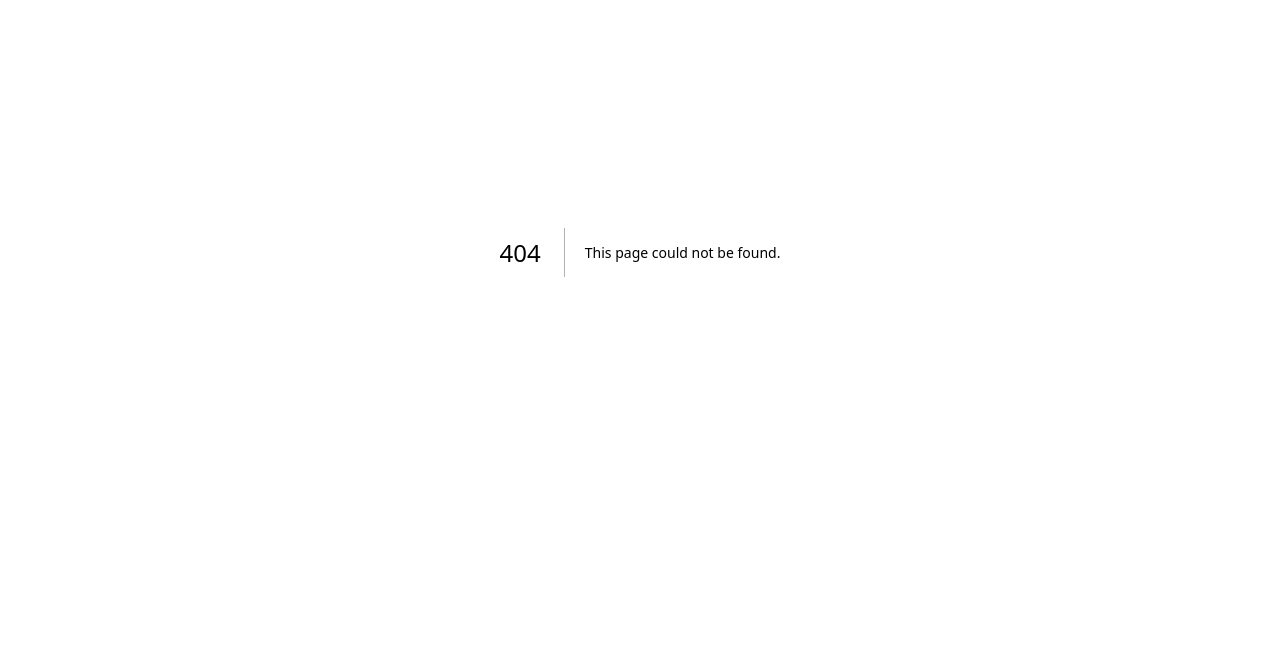
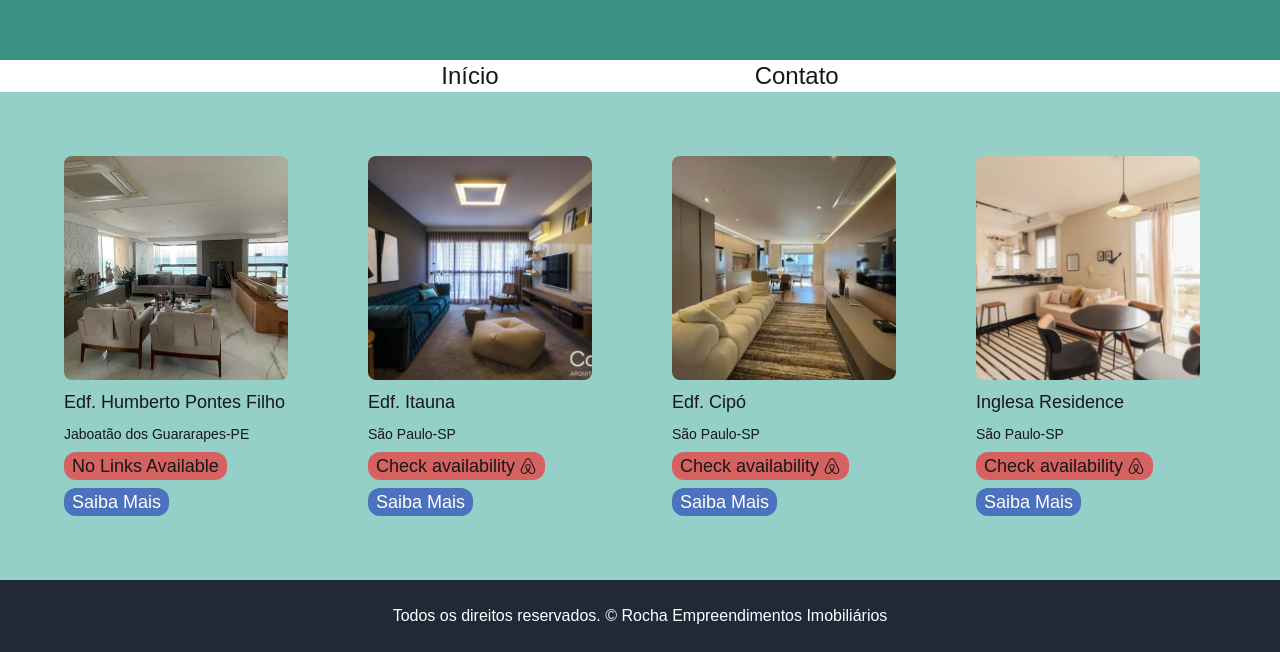
Before and after one commit to pedrocnadais/rocha-app, a Next.js app: page /propriedades in a window 1280 px wide. Before the commit this address had no page. Shown: the part 148-800 px from the top of the page. Built offline with nearby package versions, Linux system fonts and the light colour scheme; no server answers.

Commit message:
fix: changed page names

```diff
--- a/src/app/home/page.tsx
+++ b/src/app/inicio/page.tsx
@@ -10,8 +10,8 @@ import PropertyCard from "@/Components/PropertyCard";
 import { propertiesData } from "@/Data/properties";
 import { Property } from "@/Types/types";
 import { useState } from "react";
-import { GiFamilyHouse } from "react-icons/gi";
 import { MAP_ID } from "@/Services/API/googleMapsAPI";
+import GrayDivider from "@/Components/Dividers/divider";
 
 export default function Home() {
   const [selectedProperty, setSelectedProperty] = useState<Property | null>(null);
@@ -29,20 +29,20 @@ export default function Home() {
 
   return (
     <div className="flex flex-col min-h-screen">
-      <HeaderContainer>
-        <div className="flex flex-row items-center p-5">
-          <GiFamilyHouse size={80} />
-          <div className="ml-10 text-3xl">
-            Rocha Empreendimentos Imobiliários
-          </div>
-        </div>
-      </HeaderContainer>
+      <HeaderContainer />
 
       <NavHeader />
 
       <BodyContainer>
-        <div className="flex flex-row gap-20 p-[5%]">
-          {propertiesData.map((property, index) => (
+        <div className="m-5 text-center text-[#2C3E50]">
+          <h1 className="text-3xl">Quem somos nós?</h1>
+          <h3 className="my-5">Somos um negócio familiar que busca fornecer os melhores imóveis, sempre com muita qualidade para que você possa se sentir sempre em casa.</h3>
+        </div>
+
+        <GrayDivider />
+
+        <div className="flex flex-row gap-20 p-[5%] overflow-x-auto">
+          {propertiesData.slice(0, 5).map((property, index) => (
             <PropertyCard
               key={index}
               property={property}
--- /dev/null
+++ b/src/app/propriedades/page.tsx
@@ -0,0 +1,63 @@
+'use client';
+
+import BodyContainer from "@/Components/Containers/BodyContainer";
+import FooterContainer from "@/Components/Containers/FooterContainer";
+import HeaderContainer from "@/Components/Containers/HeaderContainer";
+import NavHeader from "@/Components/Containers/Navbar";
+import PropertiesModal from "@/Components/Modals/PropertyModal";
+import PropertyCard from "@/Components/PropertyCard";
+import { propertiesData } from "@/Data/properties";
+import { MAP_ID } from "@/Services/API/googleMapsAPI";
+import { Property } from "@/Types/types";
+import { useState } from "react";
+
+export default function Propriedades() {
+ const [selectedProperty, setSelectedProperty] = useState<Property | null>(null);
+ const [isModalOpen, setIsModalOpen] = useState<boolean>(false);
+
+ const handleCardClick = (property: Property) => {
+   setSelectedProperty(property);
+   setIsModalOpen(true);
+ };
+
+ const closeModal = () => {
+   setIsModalOpen(false);
+   setSelectedProperty(null);
+ };
+
+ return (
+   <div className="flex flex-col min-h-screen">
+     <HeaderContainer />
+
+     <NavHeader />
+
+     <BodyContainer>
+       <div className="flex flex-row gap-20 p-[5%] overflow-x-auto">
+         {propertiesData.map((property, index) => (
+           <PropertyCard
+             key={index}
+             property={property}
+             onClick={() => handleCardClick(property)}
+           />
+         ))}
+       </div>
+     </BodyContainer>
+
+     <FooterContainer>
+       <div className="text-center p-2">
+         Todos os direitos reservados. © Rocha Empreendimentos Imobiliários
+       </div>
+     </FooterContainer>
+
+     {selectedProperty && (
+       <PropertiesModal
+         isOpen={isModalOpen}
+         closeModal={closeModal}
+         property={selectedProperty}
+         mapId={MAP_ID}  // Pass the valid Map ID here
+       />
+     )}
+
+   </div>
+ );
+}
```
